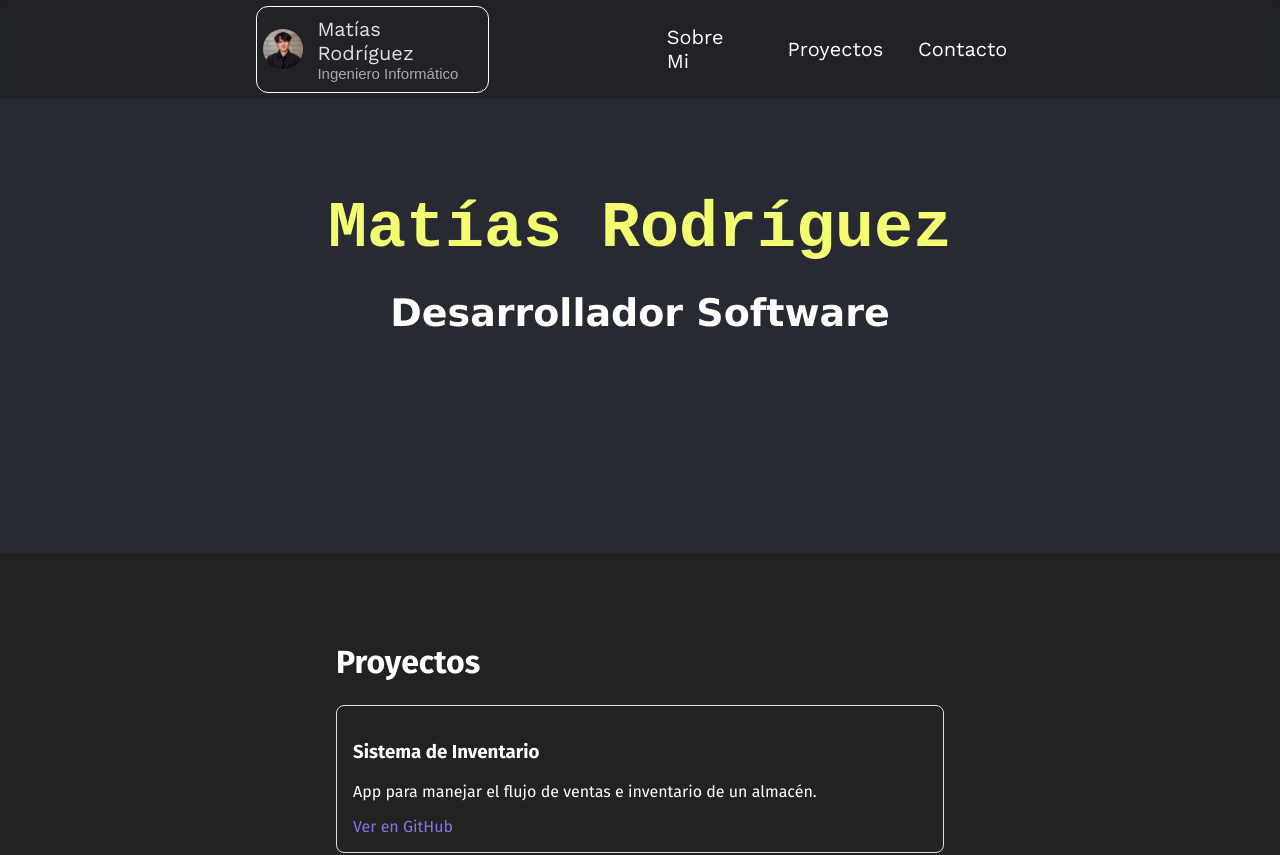
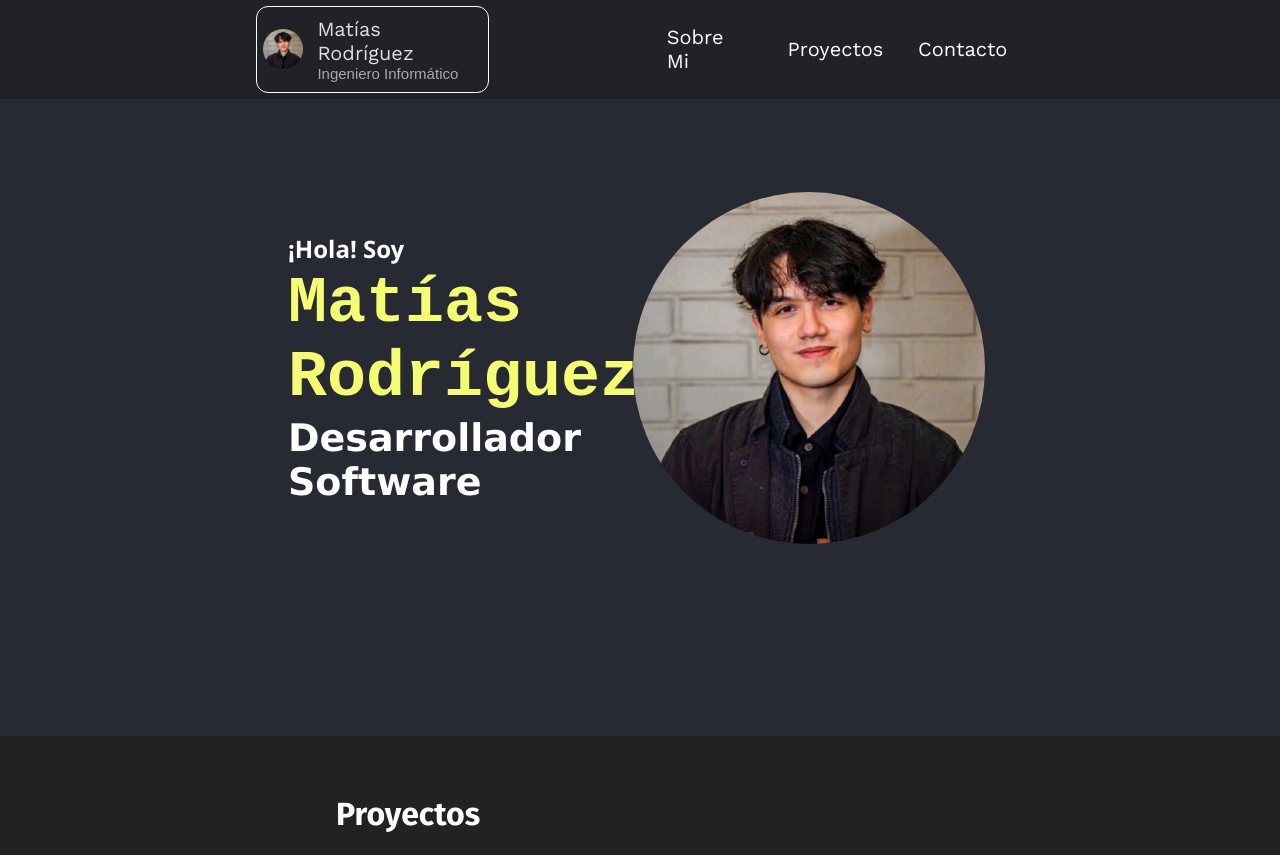
Before and after one commit to MatiasRodriguezH/app_portafolio, a React (Create React App) app: page / in a window 1280 px wide. Shown: the top 855 px of the page. Built offline with nearby package versions, Linux system fonts and the light colour scheme.

Commit message:
Terminamos el titulo

```diff
--- a/src/App.js
+++ b/src/App.js
@@ -15,7 +15,7 @@ const GlobalStyle = createGlobalStyle`
 `;
 
 const Cuerpo = styled.div`
-  padding: 2rem 25%;
+  padding: 0 25%;
 `;
 
 function App() {
--- a/src/componentes/Titulo.js
+++ b/src/componentes/Titulo.js
@@ -1,13 +1,43 @@
 import React from "react";
 import styled from "styled-components";
+import Foto from "./../imagenes/foto.jpg";
 
 const TituloDiv = styled.div`
   background-color: #272a33;
-  padding: 12rem 1rem;
+  padding: 12rem 18rem;
   display: flex;
   align-items: center;
   justify-content: center;
+  flex-direction: center;
+`;
+
+const Texto = styled.div`
+  width: 50%;
+  display: flex;
   flex-direction: column;
+  justify-content: left;
+  padding: 0;
+  margin: 0;
+  gap: 0.1rem;
+
+  h2,
+  h1 {
+    margin: 0;
+    padding: 0;
+  }
+`;
+
+const Imagenes = styled.div`
+  width: 50%;
+  display: flex;
+  justify-content: center;
+`;
+
+const Avatar = styled.img`
+  width: 22rem;
+  border-radius: 50%;
+  object-fit: cover;
+  margin-right: 14px;
 `;
 
 const Nombre = styled.h1`
@@ -27,8 +57,14 @@ const Subtitulo = styled.h1`
 const Titulo = () => {
   return (
     <TituloDiv>
-      <Nombre>Matías Rodríguez</Nombre>
-      <Subtitulo>Desarrollador Software</Subtitulo>
+      <Texto>
+        <h2>¡Hola! Soy</h2>
+        <Nombre>Matías Rodríguez</Nombre>
+        <Subtitulo>Desarrollador Software</Subtitulo>
+      </Texto>
+      <Imagenes>
+        <Avatar src={Foto} alt={"Matias"} />
+      </Imagenes>
     </TituloDiv>
   );
 };
```
